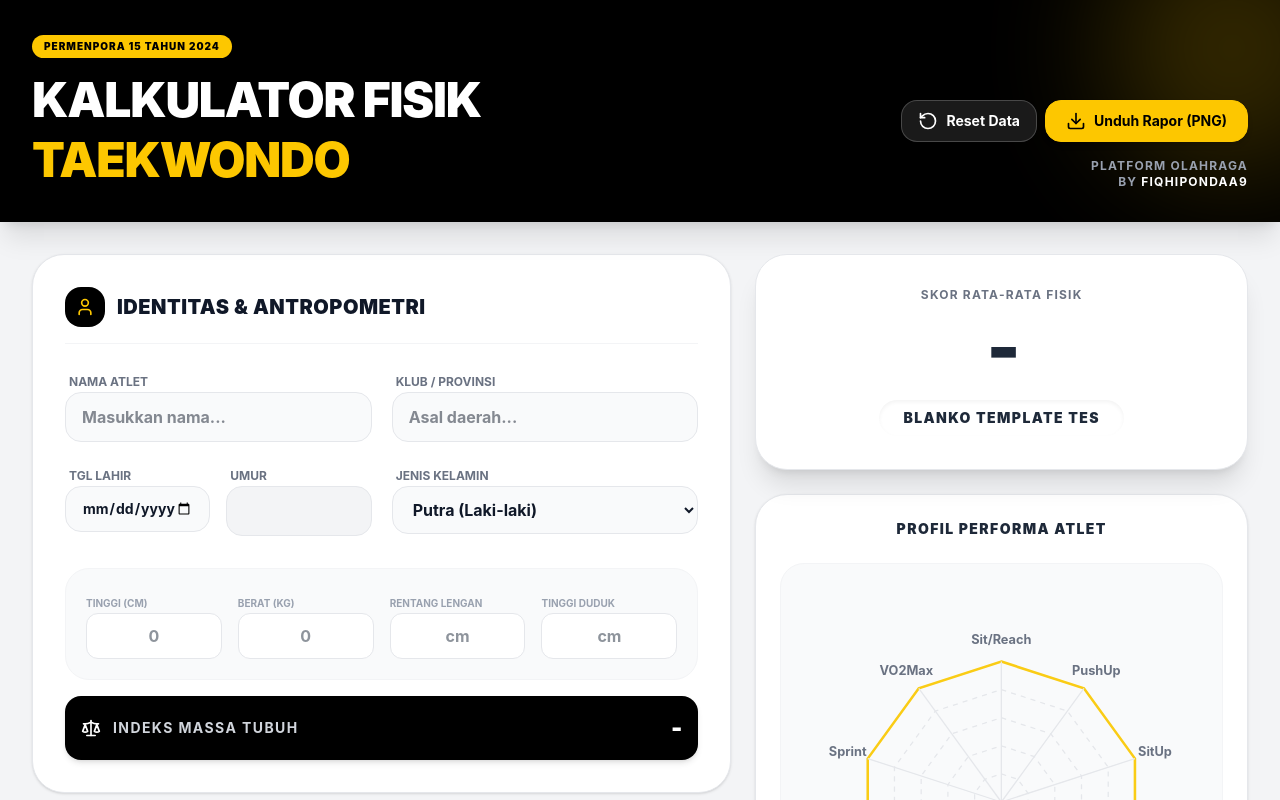
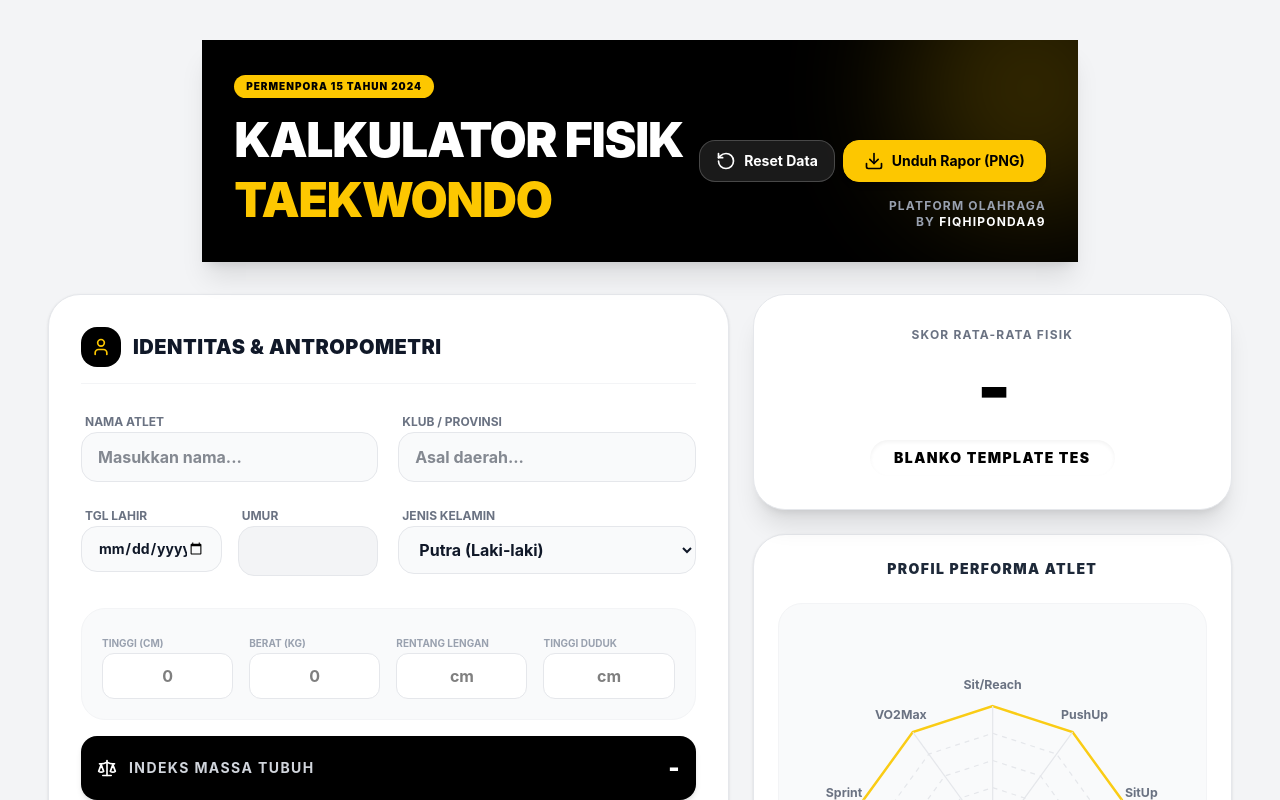
Before and after one commit to fiqhipondaa9/kalkulator-fisik-taekwondo, a React (Vite) app: page / in a window 1280 px wide. Shown: the top 800 px of the page. Built offline with nearby package versions, Linux system fonts and the light colour scheme.

Commit message:
LAGI BUG RAPOR

```diff
--- a/src/App.jsx
+++ b/src/App.jsx
@@ -260,7 +260,7 @@ const handleDownloadImage = async () => {
 };
 
   return (
-    <div id="report-container" className={`min-h-screen bg-gray-100 text-gray-800 font-sans pb-12 relative ${isExporting ? 'w-[1200px] min-w-[1200px] mx-auto overflow-hidden' : ''}`}>
+    <div id="report-container" className="min-h-screen bg-gray-100 flex flex-col items-center py-10 px-4 font-sans print:bg-white print:py-0 print:px-0">
 
       {isExporting && (
         <style dangerouslySetInnerHTML={{__html: `
```
